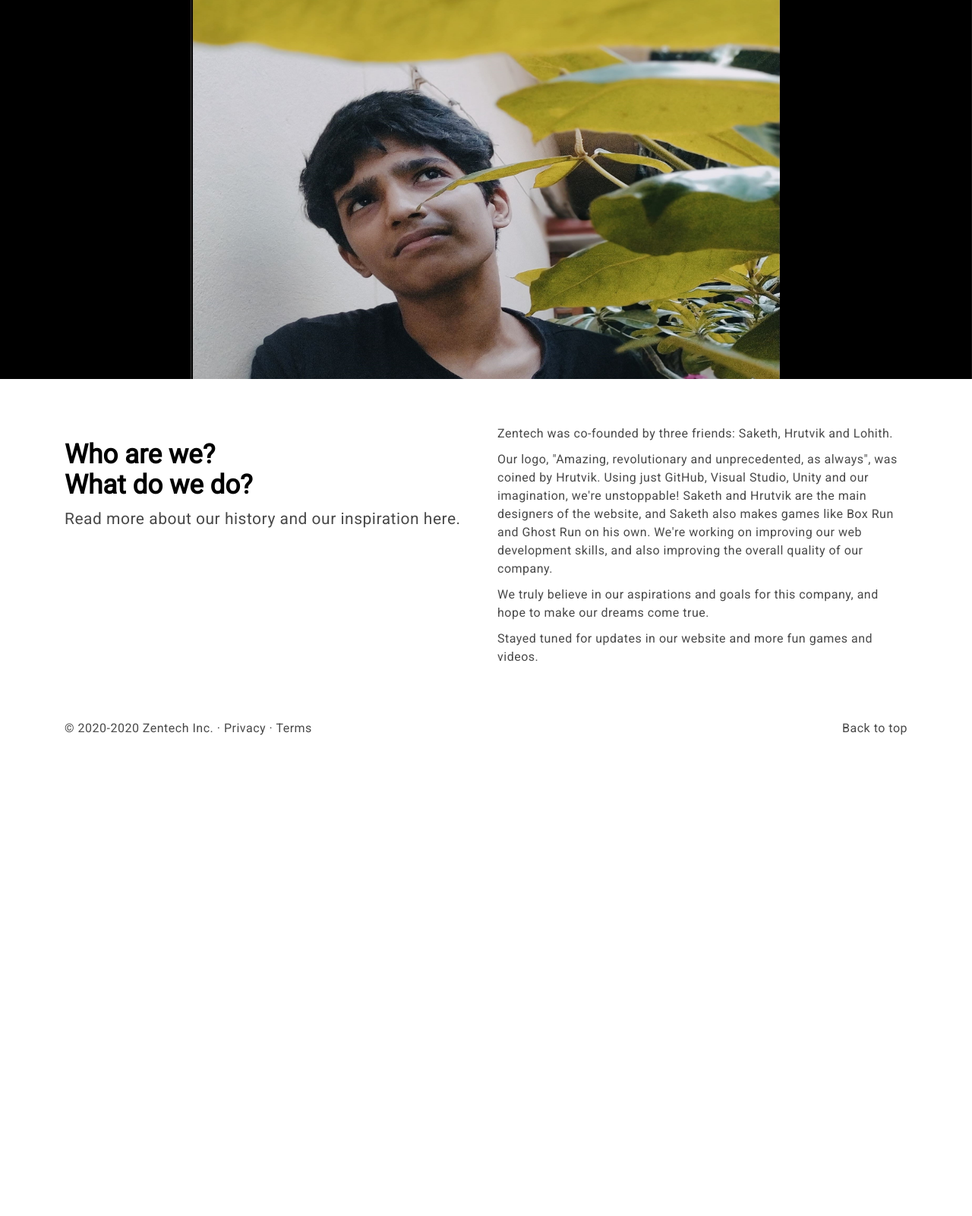
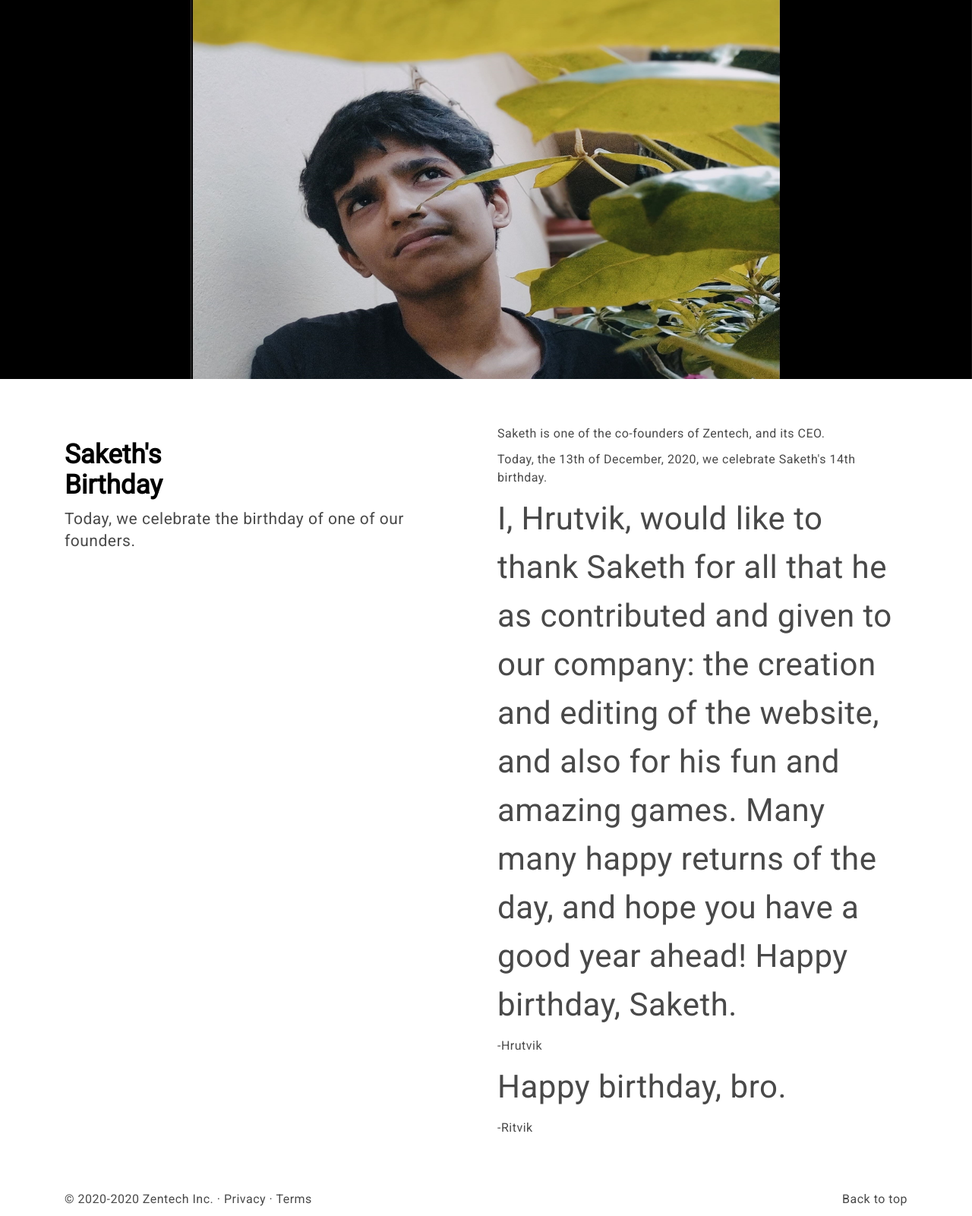
Before and after one commit to Saketh-debug/phpsaketh-debug, a PHP site: page /birthday.php in a window 1280 px wide. Shown: the part 83-1684 px from the top of the page at 76% size. Before the commit the page ends 1064 px from the top, so only its background shows below. Run offline with PHP 8.4, Linux system fonts and the light colour scheme; some libraries are stand-ins or nearby versions.

Commit message:
Content for Saketh's birthday

```diff
--- a/birthday.php
+++ b/birthday.php
@@ -79,11 +79,11 @@
 <div id="carouselExampleFade" class="carousel slide carousel-fade" data-ride="carousel">
         <div class="carousel-inner">
           <div class="carousel-item active">
-            <img src="Images/Birthday - Saketh 1 (temporary).jpg" class="d-block w-100" alt="...">
+            <img src="Images/Saketh's Birthday Pic.jpg" class="d-block w-100" alt="...">
           </div>
-          <div class="carousel-item">
+          <!--<div class="carousel-item">
             <img src="Images/About Page Carousel Item 2.jpg" class="d-block w-100" alt="...">
-          </div>
+          </div>-->
         </div>
 
         </a>
@@ -93,19 +93,24 @@
         <div class="container">
             <div class="row">
                 <div class="col-md-6">
-                    <h1 class="strong">Who are we? <br> What do we do?</h1>
-                    <p class="lead">Read more about our history and our inspiration here.</p>
+                    <h1 class="strong">Saketh's<br>Birthday</h1>
+                    <p class="lead">Today, we celebrate the birthday of one of our founders.</p>
                 </div>
                 <div class="col-md-6">
-                    <p>Zentech was co-founded by three friends: Saketh, Hrutvik and Lohith.</p>
+                    <p>Saketh is one of the co-founders of Zentech, and its CEO.</p>
                     <p>
-                      Our logo, "Amazing, revolutionary and unprecedented, as always", was coined by Hrutvik.
-                      Using just GitHub, Visual Studio, Unity and our imagination, we're unstoppable!
-                      Saketh and Hrutvik are the main designers of the website, and Saketh also makes games like Box Run and Ghost Run on his own.
-                      We're working on improving our web development skills, and also improving the overall quality of our company.
+                      Today, the 13th of December, 2020, we celebrate Saketh's 14th birthday.
+                      <p><i>
+                      I, Hrutvik, would like to thank Saketh for all that he as contributed and given
+                      to our company: the creation and editing of the website, and also for his fun and amazing games.
+                      Many many happy returns of the day, and hope you have a good year ahead! Happy birthday, Saketh.
+                      </i></p>
+                      <p>-Hrutvik</p>
+                      <p><i>
+                      Happy birthday, bro.
+                      </i></p>
+                      <p>-Ritvik</p>
                     </p>
-                    <p>We truly believe in our aspirations and goals for this company, and hope to make our dreams come true.</p>
-                    <p>Stayed tuned for updates in our website and more fun games and videos.</p>
                 </div>
             </div>
         </div>
```
Also changed, not shown: index.php (+6 -6 lines), Images/Saketh's Birthday Pic.jpg (renamed from Images/Birthday - Saketh 1 (temporary).jpg).
